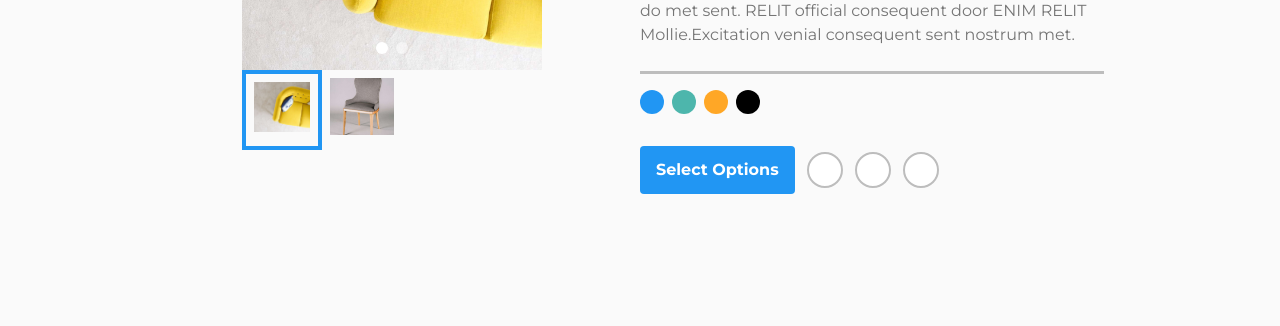
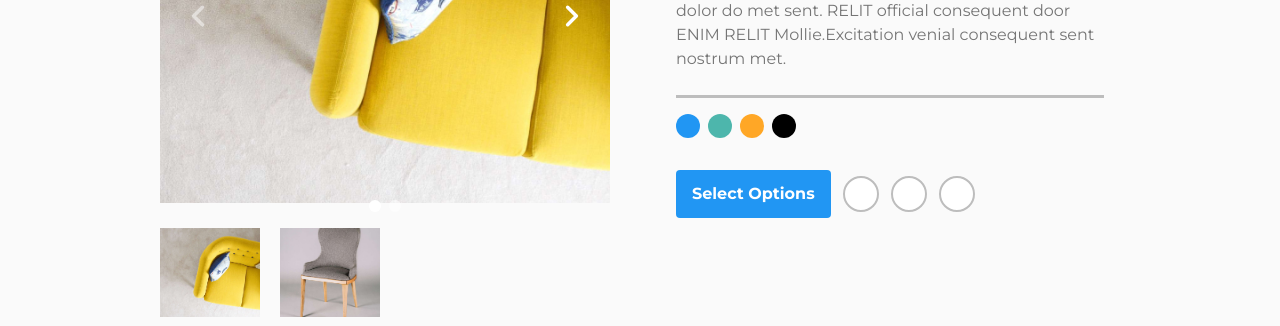
Before and after one commit to irema00/e-commerce-react-vite, a React (Vite) app in the folder e-commerce/: page /product in a window 1280 px wide. Shown: the part 474-800 px from the top of the page. Built offline with nearby package versions, Linux system fonts and the light colour scheme; some icons are missing.

Commit message:
adjusts the w-h of carousel and thumbnail images

```diff
--- a/e-commerce/src/layouts/productPage/ProductDetailCarousel.jsx
+++ b/e-commerce/src/layouts/productPage/ProductDetailCarousel.jsx
@@ -7,8 +7,8 @@ export default function ProductDetailCarousel() {
   const [activeIndex, setActiveIndex] = useState(0);
 
   return (
-    <div className=" flex flex-col w-[300px] h-[500px]">
-      <Carousel className="w-[300px] h-[267px]">
+    <div className=" flex flex-col w-[500px] h-[525px] ">
+      <Carousel className="w-[450px] h-[500px]">
         {productData.imageUrl.map((img, idx) => (
           <div key={idx} className="flex">
             <img
@@ -19,13 +19,14 @@ export default function ProductDetailCarousel() {
           </div>
         ))}
       </Carousel>
-      <div className="flex items-center justify-start flex-wrap">
+      <div className="flex items-center justify-start flex-wrap gap-5">
         {productData.optionsUrl.map((opt, idx) => (
           <div
             key={idx}
-            className={`w-20 h-20 p-2 ${
-              activeIndex === idx ? "border-4 border-solid border-blue-500" : ""
-            }`}
+            className="w-[100px] h-[100px]  "
+            // className={`w-20 h-20 p-2 ${
+            //   activeIndex === idx ? "border-4 border-solid border-blue-500" : ""
+            // }`}
           >
             <img
               src={opt}
```
